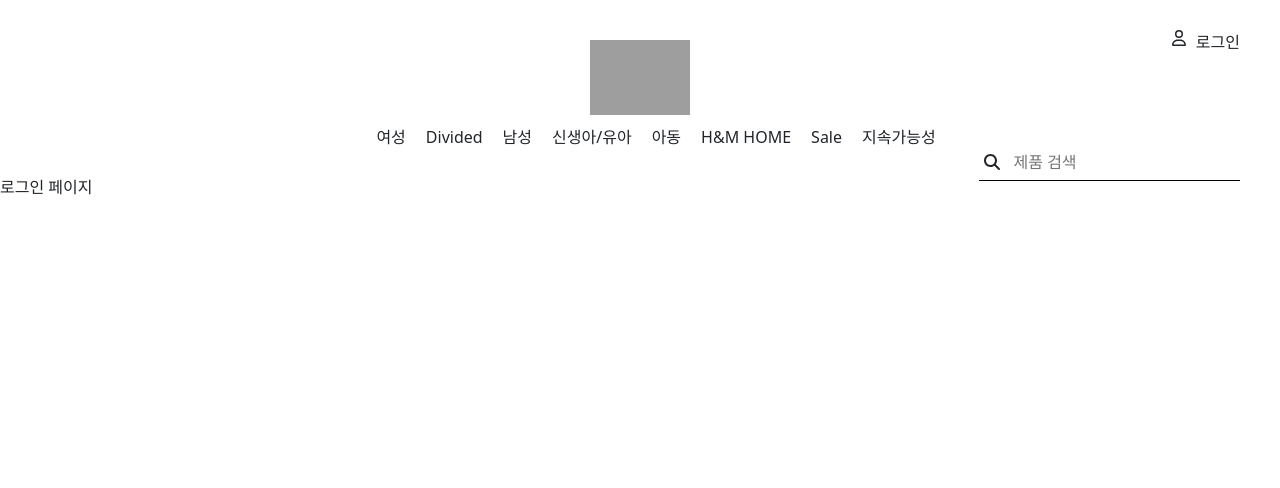
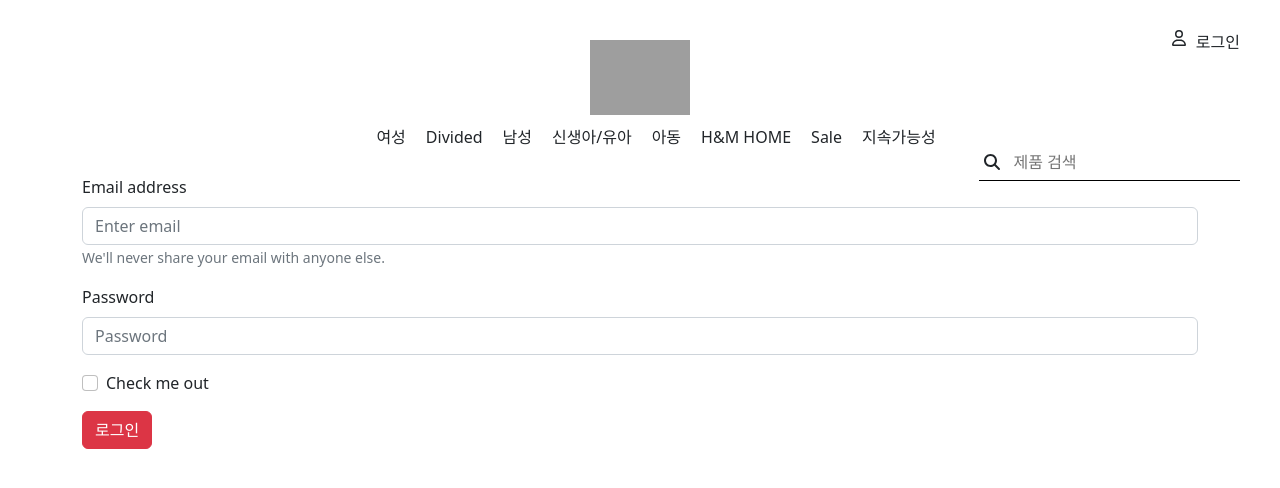
Before and after one commit to eunbaming/HnM-website, a React (Create React App) app: page /login in a window 1280 px wide. Shown: the top 488 px of the page. Built offline with nearby package versions, Linux system fonts and the light colour scheme; grey boxes are pictures that could not be loaded.

Commit message:
render Login page

```diff
--- a/src/App.css
+++ b/src/App.css
@@ -4,6 +4,7 @@
   position: absolute;
   top: 30px;
   right: 40px;
+  cursor: pointer;
 }
 .login {
   margin-left: 10px;
--- a/src/App.js
+++ b/src/App.js
@@ -1,12 +1,15 @@
+import 'bootstrap/dist/css/bootstrap.min.css';
 import './App.css';
-import 'bootstrap/dist/css/bootstrap.min.css';
 import {Routes, Route} from 'react-router-dom'
 import ProductAll from './page/ProductAll';
 import Login from './page/Login';
 import ProductDetail from './page/ProductDetail';
 import Navbar from './component/Navbar';
+import { useState } from 'react';
 
 function App() {
+  const [authenticate, setAuthenticate] = useState(false)
+
   return (
     <div>
       <Navbar />
--- a/src/component/Navbar.js
+++ b/src/component/Navbar.js
@@ -2,14 +2,20 @@
 import { FontAwesomeIcon } from '@fortawesome/react-fontawesome'
 import { faUser } from '@fortawesome/free-regular-svg-icons'
 import { faSearch } from '@fortawesome/free-solid-svg-icons'
+import { useNavigate } from 'react-router-dom'
 
 const Navbar = () => {
   const menuList = ['여성', 'Divided', '남성', '신생아/유아', '아동', 'H&M HOME', 'Sale', '지속가능성']
+  const navigate = useNavigate()
+
+  const goToLogin = () => {
+    navigate('/login')
+  }
 
   return (
     <div>
       <div>
-        <div className='login-button'>
+        <div className='login-button' onClick={goToLogin}>
           <FontAwesomeIcon icon={faUser} />
           <div className='login'>로그인</div>
         </div>
--- a/src/component/ProductCard.js
+++ b/src/component/ProductCard.js
@@ -9,7 +9,7 @@
         <div>{item?.title}</div>
         <div>{item?.price}</div>
         <div>{item?.new == true? "신제품" : ""}</div>
-    </div>
+      </div>
     </div>
   )
 }
--- a/src/page/Login.js
+++ b/src/page/Login.js
@@ -1,10 +1,34 @@
 import React from 'react'
+import { Button, Form, Container } from 'react-bootstrap'
 
 const Login = () => {
+  const loginUser = (event) => {
+    event.preventDefault()
+    console.log("login user function issue")
+  }
+
   return (
-    <div>
-      로그인 페이지
-    </div>
+    <Container>
+      <Form onSubmit={(event) => loginUser(event)} className="login-form">
+        <Form.Group className="mb-3" controlId="formBasicEmail">
+          <Form.Label>Email address</Form.Label>
+          <Form.Control type="email" placeholder="Enter email" />
+          <Form.Text className="text-muted">
+            We'll never share your email with anyone else.
+          </Form.Text>
+        </Form.Group>
+        <Form.Group className="mb-3" controlId="formBasicPassword">
+          <Form.Label>Password</Form.Label>
+          <Form.Control type="password" placeholder="Password" />
+        </Form.Group>
+        <Form.Group className="mb-3" controlId="formBasicCheckbox">
+          <Form.Check type="checkbox" label="Check me out" />
+        </Form.Group>
+        <Button variant="danger" type="submit">
+          로그인
+        </Button>
+    </Form>
+    </Container>
   )
 }
 
```
